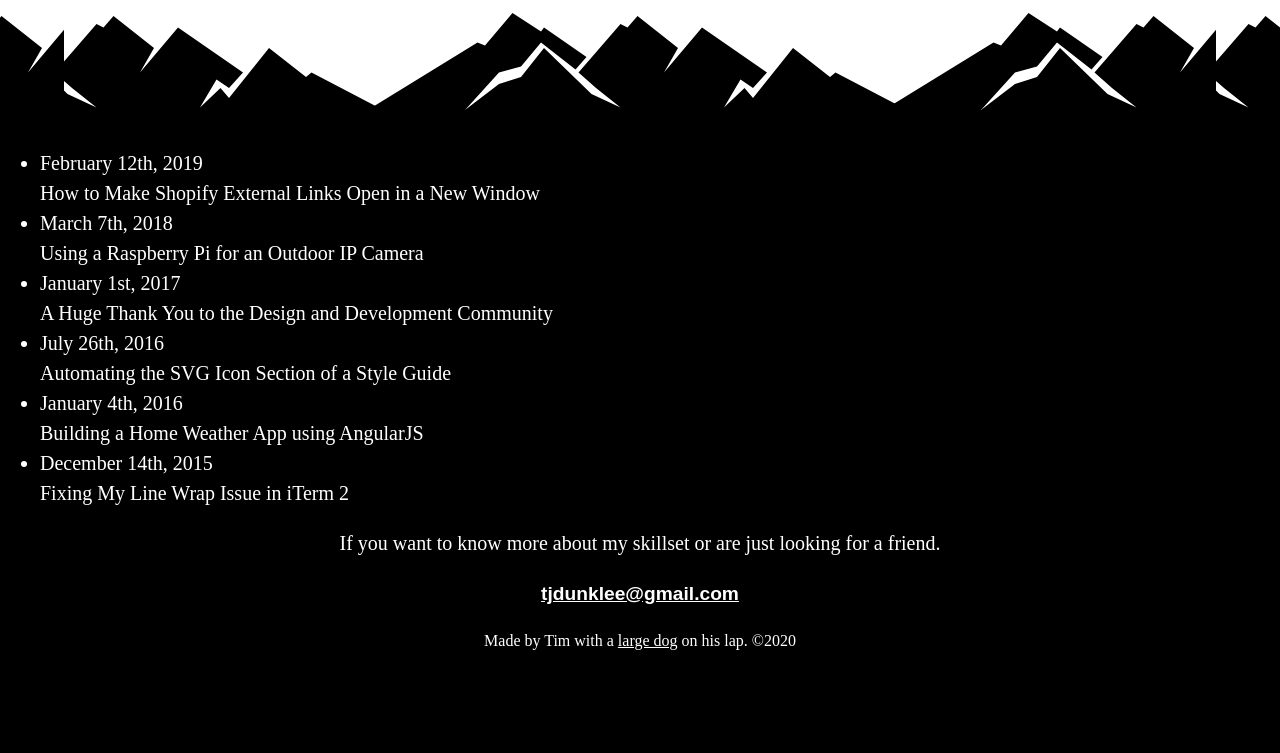
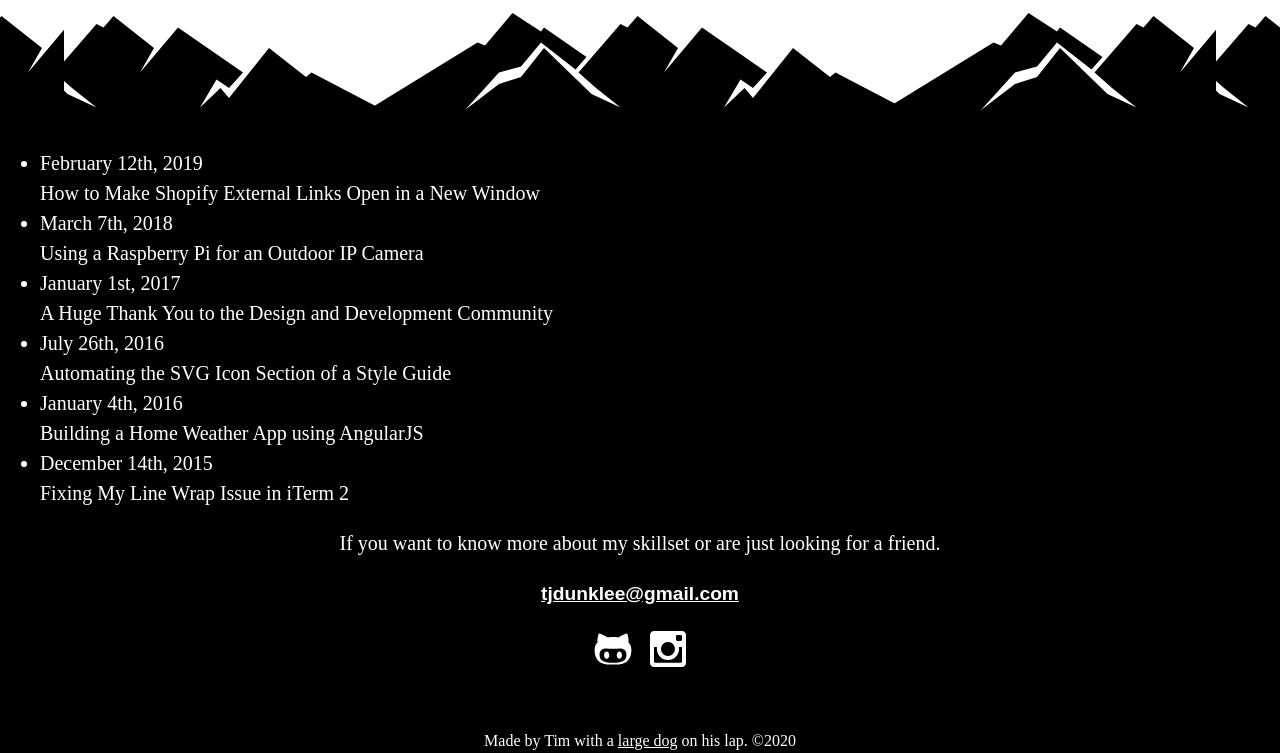
Before and after one commit to tjdunklee/personal-site, an Astro site: page / in a window 1280 px wide. Shown: the part 118-871 px from the top of the page. Before the commit the page ends 800 px from the top, so only its background shows below. Built offline with nearby package versions, Linux system fonts and the light colour scheme; Astro itself is replaced by a stand-in of ours.

Commit message:
Adding social links to footer

```diff
--- a/src/components/footer/Footer.astro
+++ b/src/components/footer/Footer.astro
@@ -8,6 +8,16 @@ import logoLight from './logo-tim-dunklee-light.svg';
   <div class="wrap">
     <p>If you want to know more about my skillset or are just looking for a friend.</p>
     <p><a class="contact-email" href="mailto:tjdunklee@gmail.com">tjdunklee@gmail.com</a></p>
+    <div class="social">
+      <a href="http://github.com/tjdunklee" class="social__item" target="_blank" rel="noopener">
+        <span class="visuallyhidden">Github</span>
+        <svg class="social-icon" xmlns="http://www.w3.org/2000/svg" viewBox="0 0 20 20" width="1em" height="1em"><path d="M13.18 11.31c-.718 0-1.3.806-1.3 1.798 0 .994.582 1.8 1.3 1.8s1.3-.806 1.3-1.8c0-.992-.582-1.8-1.3-1.8zm4.526-4.684c.15-.365.155-2.44-.635-4.426 0 0-1.81.2-4.55 2.08-.575-.16-1.548-.238-2.52-.238s-1.944.078-2.52.238C4.74 2.4 2.93 2.2 2.93 2.2c-.79 1.987-.782 4.06-.635 4.426C1.367 7.634.8 8.846.8 10.496c0 7.187 5.963 7.302 7.467 7.302L10 17.8l1.733-.002c1.506 0 7.467-.115 7.467-7.3 0-1.653-.566-2.864-1.494-3.872zm-7.678 10.29h-.056c-3.77 0-6.71-.45-6.71-4.116 0-.88.31-1.693 1.048-2.37 1.227-1.126 3.305-.53 5.662-.53H10.028c2.357 0 4.436-.596 5.664.53.735.677 1.045 1.49 1.045 2.37 0 3.666-2.937 4.115-6.71 4.115zM6.82 11.308c-.717 0-1.3.806-1.3 1.798 0 .994.583 1.8 1.3 1.8.72 0 1.302-.806 1.302-1.8 0-.992-.582-1.8-1.3-1.8z"></path></svg>
+      </a>
+      <a href="http://instagram.com/tjdunklee" class="social__item" target="_blank" rel="noopener">
+        <span class="visuallyhidden">Instagram</span>
+        <svg class="social-icon" xmlns="http://www.w3.org/2000/svg" viewBox="0 0 20 20" width="1em" height="1em"><path d="M17 1H3c-1.1 0-2 .9-2 2v14c0 1.1.9 2 2 2h14c1.1 0 2-.9 2-2V3c0-1.1-.9-2-2-2zM9.984 15.523c3.06 0 5.538-2.48 5.538-5.54 0-.337-.043-.663-.103-.983H17v7.216c0 .382-.31.69-.693.69H3.693c-.383 0-.693-.308-.693-.69V9h1.55c-.062.32-.105.646-.105.984 0 3.06 2.48 5.54 5.54 5.54zm-3.46-5.54c0-1.91 1.55-3.46 3.46-3.46 1.912 0 3.463 1.55 3.463 3.46s-1.55 3.463-3.462 3.463c-1.913 0-3.462-1.55-3.462-3.462zM16.306 6h-1.615C14.31 6 14 5.688 14 5.308V3.69c0-.38.31-.69.69-.69h1.616c.384 0 .694.31.694.69v1.617c0 .38-.31.693-.693.693z"></path></svg>
+      </a>
+    </div>
     <p class="copyright">Made by Tim with a <a href="https://www.flickr.com/photos/timdunklee/6894884410/">large dog</a> on his&nbsp;lap. ©2020</p>
   </div>
 </footer>
@@ -25,7 +35,28 @@ import logoLight from './logo-tim-dunklee-light.svg';
     font-size: 1.2rem;
   }
 
+  .social__item {
+    display: inline-block;
+
+    & + & {
+      margin-left: $spacing;
+    }
+
+    &:hover {
+      transform: scale(1.1);
+      text-decoration: none;
+    }
+  }
+
+  .social-icon {
+    fill: $color-white;
+    width: 2.5rem;
+    height: 2.5rem;
+    transition: all $speed;
+  }
+
   .copyright {
+    margin-top: $spacing-xxl * 2;
     font-size: 1rem;
   }
 
--- a/src/styles/_vars.scss
+++ b/src/styles/_vars.scss
@@ -13,5 +13,7 @@ $spacing-s: 0.312rem;
 $color-black: #000000;
 $color-white: #ffffff;
 
-$strongFont : 'Oswald', sans-serif;
-$mainFont : 'Quattrocento', serif;
+$strongFont: 'Oswald', sans-serif;
+$mainFont: 'Quattrocento', serif;
+
+$speed: 250ms;
```
